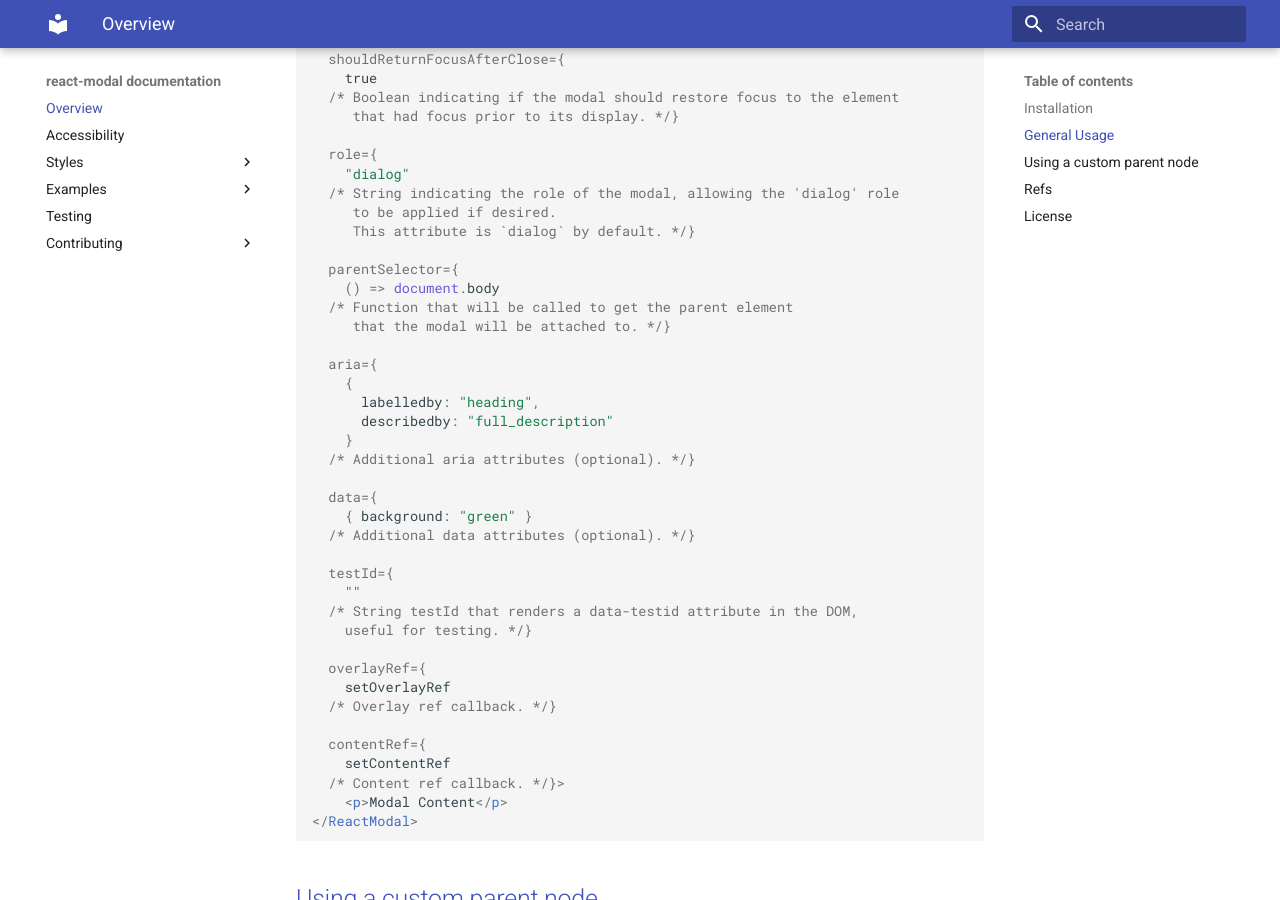
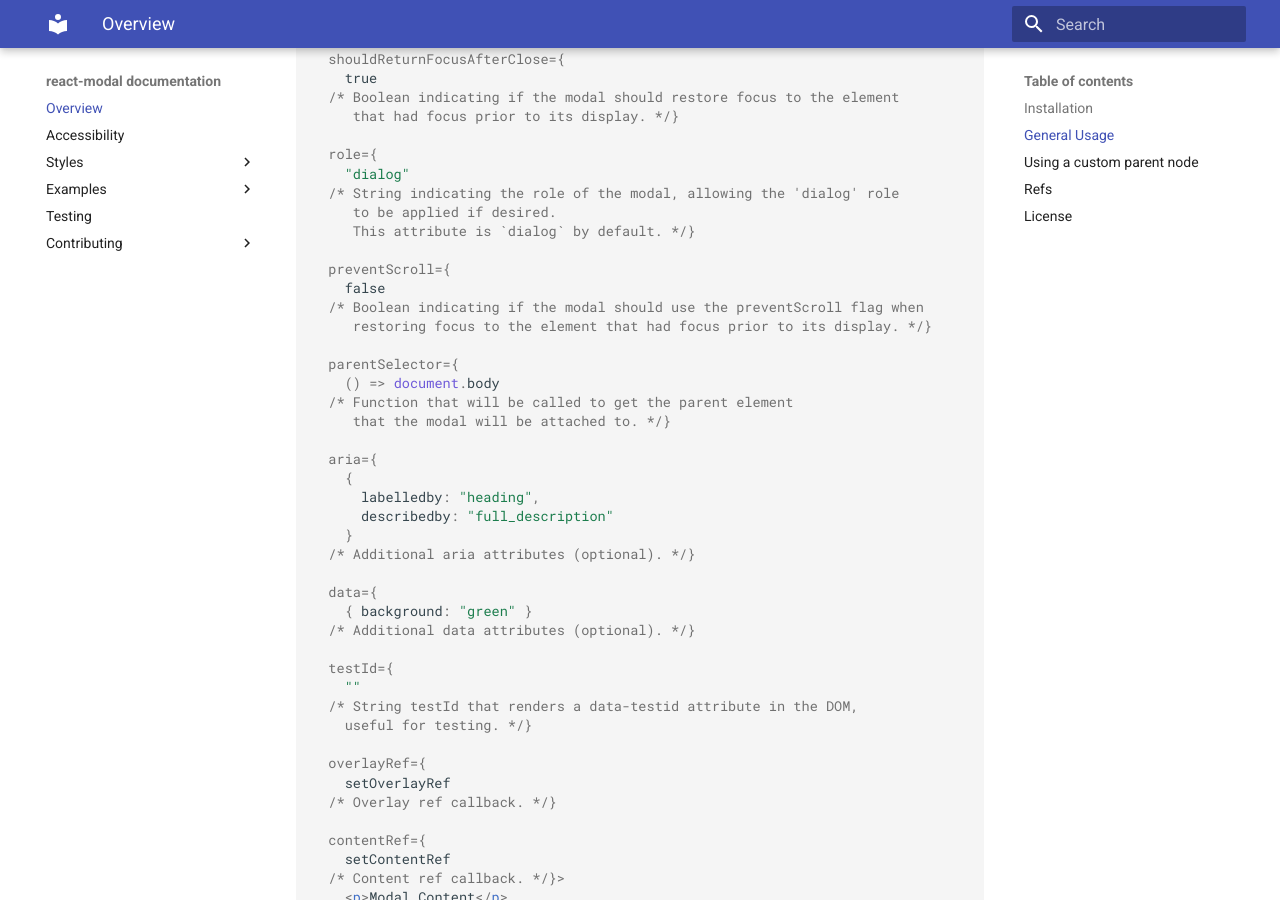
Before and after one commit to DevStar1016/react_modal, an MkDocs documentation site: the page built from docs/index.md, in a window 1280 px wide and 900 px high, scrolled down 2372 px. Built offline with MkDocs 1.6.1 and Material for MkDocs 9.7.7, drawn with Linux system fonts in a browser that asks for light colours.

Commit message:
[added] a preventScroll prop
to allows the modal to optionally use a preventScroll
flag when focusing the element that had focus
prior to display of the modal.

```diff
--- a/docs/index.md
+++ b/docs/index.md
@@ -121,6 +121,11 @@ import ReactModal from 'react-modal';
      to be applied if desired.
      This attribute is `dialog` by default. */}
 
+  preventScroll={
+    false
+  /* Boolean indicating if the modal should use the preventScroll flag when
+     restoring focus to the element that had focus prior to its display. */}
+
   parentSelector={
     () => document.body
   /* Function that will be called to get the parent element
--- a/src/components/Modal.js
+++ b/src/components/Modal.js
@@ -60,6 +60,7 @@ class Modal extends Component {
     shouldFocusAfterRender: PropTypes.bool,
     shouldCloseOnOverlayClick: PropTypes.bool,
     shouldReturnFocusAfterClose: PropTypes.bool,
+    preventScroll: PropTypes.bool,
     parentSelector: PropTypes.func,
     aria: PropTypes.object,
     data: PropTypes.object,
@@ -82,6 +83,7 @@ class Modal extends Component {
     shouldCloseOnEsc: true,
     shouldCloseOnOverlayClick: true,
     shouldReturnFocusAfterClose: true,
+    preventScroll: false,
     parentSelector: () => document.body
   };
 
--- a/src/components/ModalPortal.js
+++ b/src/components/ModalPortal.js
@@ -51,6 +51,7 @@ export default class ModalPortal extends Component {
     shouldFocusAfterRender: PropTypes.bool,
     shouldCloseOnOverlayClick: PropTypes.bool,
     shouldReturnFocusAfterClose: PropTypes.bool,
+    preventScroll: PropTypes.bool,
     role: PropTypes.string,
     contentLabel: PropTypes.string,
     aria: PropTypes.object,
@@ -185,7 +186,7 @@ export default class ModalPortal extends Component {
 
     if (this.props.shouldFocusAfterRender) {
       if (this.props.shouldReturnFocusAfterClose) {
-        focusManager.returnFocus();
+        focusManager.returnFocus(this.props.preventScroll);
         focusManager.teardownScopedFocus();
       } else {
         focusManager.popWithoutFocus();
```
Also changed, not shown: 2 other files.
